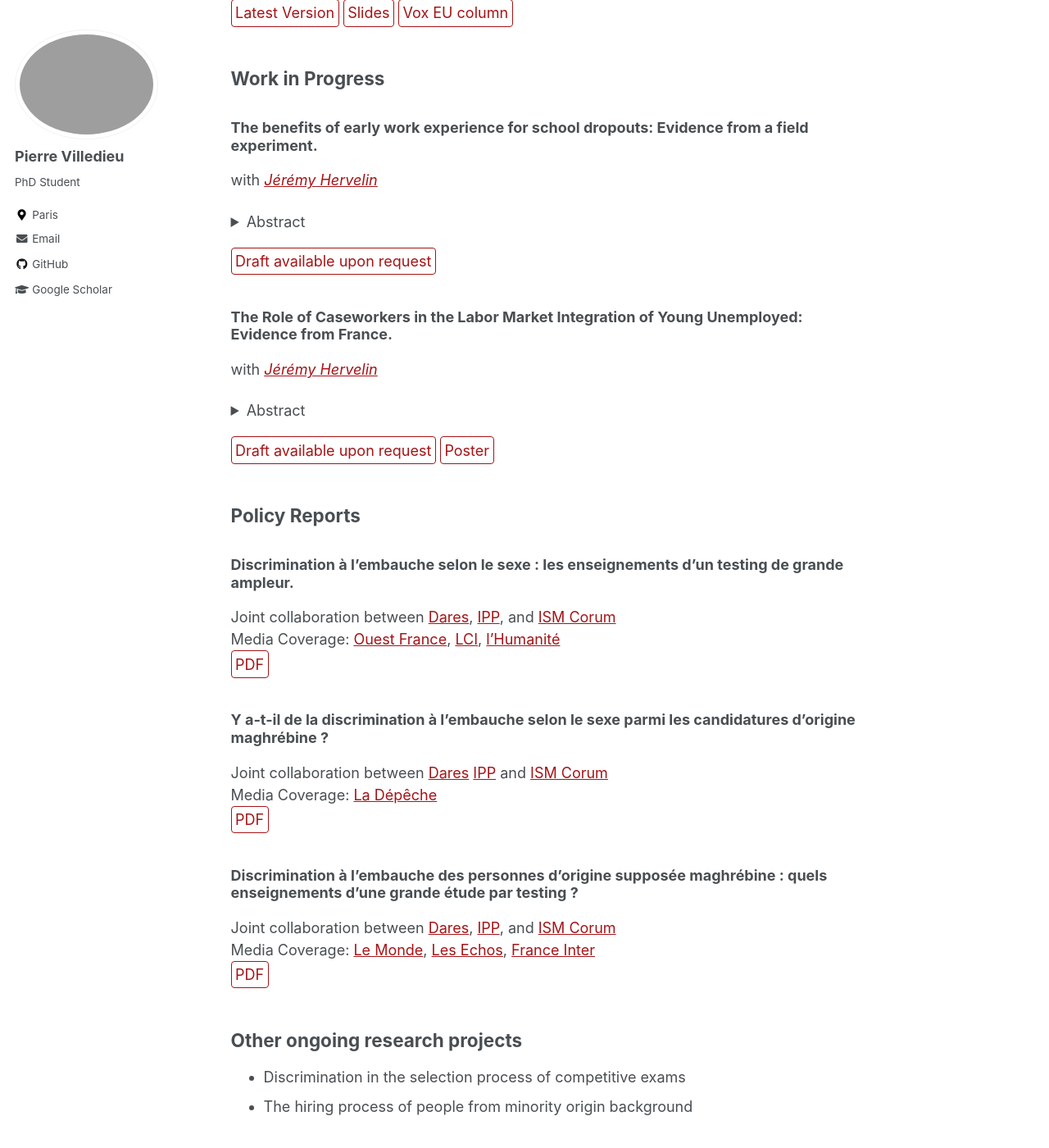
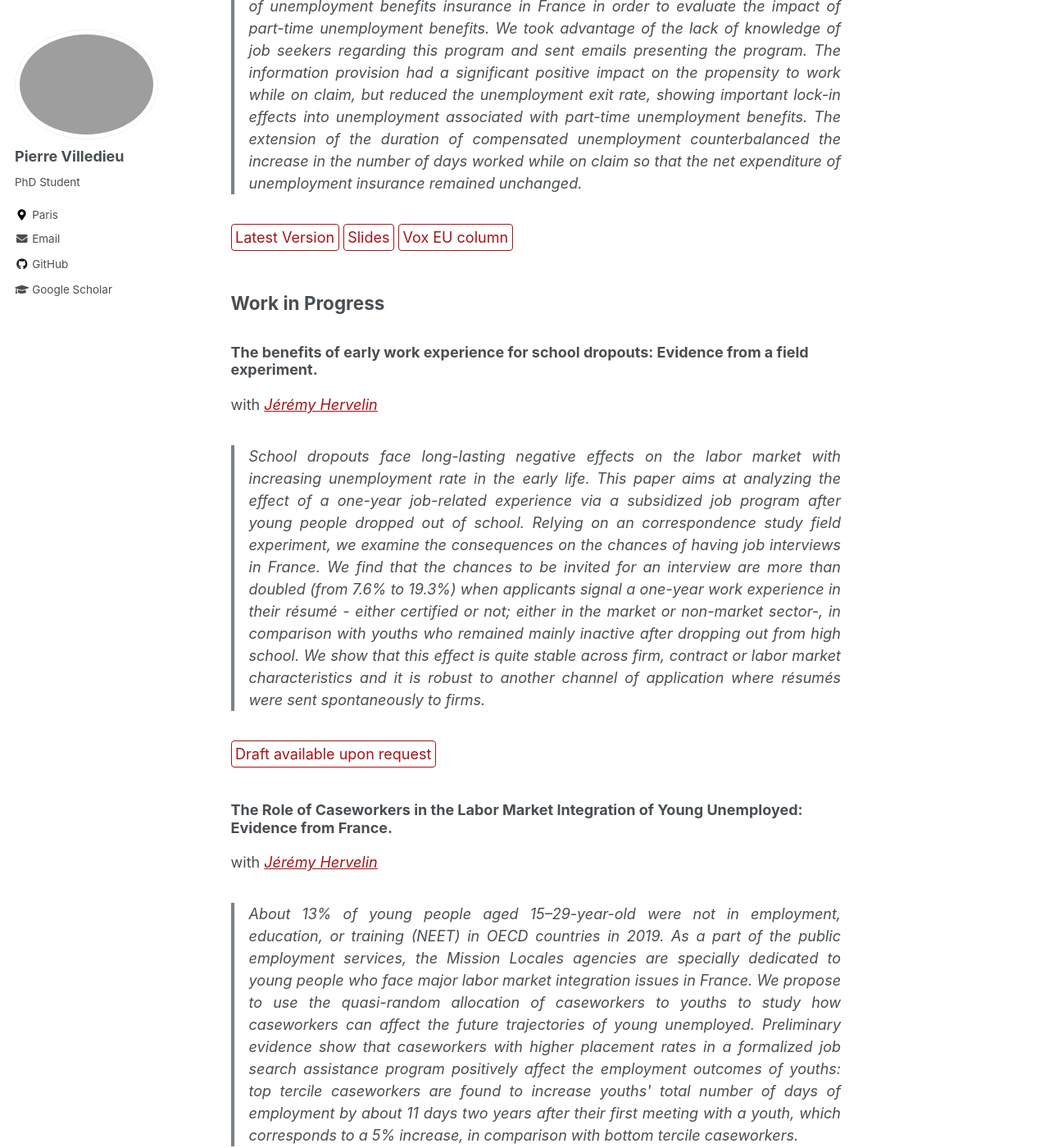
Before and after one commit to pvilledieu/pierre.villedieu, a Jekyll site: the page built from _pages/research.md, in a window 1280 px wide and 1400 px high, scrolled down 390 px. Shown: the whole window at 82% size. Built offline with Jekyll 4.4.1, drawn with Linux system fonts in a browser that asks for light colours; some of the changed text lies outside the part shown.

Commit message:
modify research page

```diff
--- a/_pages/research.html
+++ b/_pages/research.html
@@ -380,15 +380,12 @@ summary {
 <h2>Working Papers</h2>
 <div id="the-lock-in-effects-of-part-time-unemployment-benefits." class="section level3">
 <h3>The Lock-In Effects of Part-Time Unemployment Benefits.</h3>
-<p>with <i><a href="https://sites.google.com/view/helenebenghalem/home">Helène Benghalem</a> and <a href="https://sites.google.com/site/pierrecahuc/">Pierre Cahuc</a></i></p>
-<details class="details-example">
-<p><summary>Abstract</summary></p>
+<p>with <i><a href="https://sites.google.com/view/helenebenghalem/home">Hélène Benghalem</a> and <a href="https://sites.google.com/site/pierrecahuc/">Pierre Cahuc</a></i></p>
 <blockquote>
 <div style="text-align: justify">
 We ran a large randomized controlled experiment among about 150,000 recipients of unemployment benefits insurance in France in order to evaluate the impact of part-time unemployment benefits. We took advantage of the lack of knowledge of job seekers regarding this program and sent emails presenting the program. The information provision had a significant positive impact on the propensity to work while on claim, but reduced the unemployment exit rate, showing important lock-in effects into unemployment associated with part-time unemployment benefits. The extension of the duration of compensated unemployment counterbalanced the increase in the number of days worked while on claim so that the net expenditure of unemployment insurance remained unchanged.
 </div>
 </blockquote>
-</details>
 <p><a href="https://pvilledieu.github.io/pvilledieu/files/pdf/research/Lock-in%20Effects%20of%20Part%20time%20Unemp%20Benefits.pdf">Latest Version</a>{: .btn–research} <a href="https://pvilledieu.github.io/pvilledieu/files/pdf/research/slides-Lock-in%20Effects%20of%20Part%20time%20Unemp%20Benefits.pdf">Slides</a>{: .btn–research} <a href="https://voxeu.org/article/lock-effects-part-time-unemployment-benefits">Vox EU column</a>{: .btn–research}</p>
 </div>
 </div>
--- a/_pages/research.md
+++ b/_pages/research.md
@@ -12,14 +12,10 @@ header:
 
 
 ### The Lock-In Effects of Part-Time Unemployment Benefits.
-with <i>[Helène Benghalem](https://sites.google.com/view/helenebenghalem/home) and [Pierre Cahuc](https://sites.google.com/site/pierrecahuc/)</i>
+with <i>[Hélène Benghalem](https://sites.google.com/view/helenebenghalem/home) and [Pierre Cahuc](https://sites.google.com/site/pierrecahuc/)</i>
 
-<details class="details-example">
-  <summary>Abstract</summary>
-  <div style="text-align: justify">
-We ran a large randomized controlled experiment among about 150,000 recipients of unemployment benefits insurance in France in order to evaluate the impact of part-time unemployment benefits. We took advantage of the lack of knowledge of job seekers regarding this program and sent emails presenting the program. The information provision had a significant positive impact on the propensity to work while on claim, but reduced the unemployment exit rate, showing important lock-in effects into unemployment associated with part-time unemployment benefits. The extension of the duration of compensated unemployment counterbalanced the increase in the number of days worked while on claim so that the net expenditure of unemployment insurance remained unchanged.
-  </div>
-</details>
+> <div style="text-align: justify">
+We ran a large randomized controlled experiment among about 150,000 recipients of unemployment benefits insurance in France in order to evaluate the impact of part-time unemployment benefits. We took advantage of the lack of knowledge of job seekers regarding this program and sent emails presenting the program. The information provision had a significant positive impact on the propensity to work while on claim, but reduced the unemployment exit rate, showing important lock-in effects into unemployment associated with part-time unemployment benefits. The extension of the duration of compensated unemployment counterbalanced the increase in the number of days worked while on claim so that the net expenditure of unemployment insurance remained unchanged.</div>
 
 [Latest Version](https://pvilledieu.github.io/pvilledieu/files/pdf/research/Lock-in Effects of Part time Unemp Benefits.pdf){: .btn--research} [Slides](https://pvilledieu.github.io/pvilledieu/files/pdf/research/slides-Lock-in Effects of Part time Unemp Benefits.pdf){: .btn--research} [Vox EU column](https://voxeu.org/article/lock-effects-part-time-unemployment-benefits){: .btn--research}
 
@@ -30,12 +26,8 @@ We ran a large randomized controlled experiment among about 150,000 recipients o
 ### The benefits of early work experience for school dropouts: Evidence from a field experiment.
 with <i>[Jérémy Hervelin](http://www.jeremy-hervelin.fr)</i>
 
-<details class="details-example">
-  <summary>Abstract</summary>
-  <div style="text-align: justify">
-School dropouts face long-lasting negative effects on the labor market with increasing unemployment rate in the early life. This paper aims at analyzing the effect of a one-year job-related experience via a subsidized job program after young people dropped out of school. Relying on an correspondence study field experiment, we examine the consequences on the chances of having job interviews in France. We find that the chances to be invited for an interview are more than doubled (from 7.6% to 19.3%) when applicants signal a one-year work experience in their résumé - either certified or not; either in the market or non-market sector-, in comparison with youths who remained mainly inactive after dropping out from high school. We show that this effect is quite stable across firm, contract or labor market characteristics and it is robust to another channel of application where résumés were sent spontaneously to firms.
-  </div>
-</details>
+> <div style="text-align: justify">
+School dropouts face long-lasting negative effects on the labor market with increasing unemployment rate in the early life. This paper aims at analyzing the effect of a one-year job-related experience via a subsidized job program after young people dropped out of school. Relying on an correspondence study field experiment, we examine the consequences on the chances of having job interviews in France. We find that the chances to be invited for an interview are more than doubled (from 7.6% to 19.3%) when applicants signal a one-year work experience in their résumé - either certified or not; either in the market or non-market sector-, in comparison with youths who remained mainly inactive after dropping out from high school. We show that this effect is quite stable across firm, contract or labor market characteristics and it is robust to another channel of application where résumés were sent spontaneously to firms.</div>
 
 
 [Draft available upon request](mailto:pierre.villedieu@sciencespo.fr){: .btn--research}
@@ -44,12 +36,8 @@ School dropouts face long-lasting negative effects on the labor market with incr
 ### The Role of Caseworkers in the Labor Market Integration of Young Unemployed: Evidence from France.
 with <i>[Jérémy Hervelin](http://www.jeremy-hervelin.fr)</i>
 
-<details class="details-example">
-    <summary>Abstract</summary>
-    <div style="text-align: justify">
-About 13% of young people aged 15–29-year-old were not in employment, education, or training (NEET) in OECD countries in 2019. As a part of the public employment services, the Mission Locales agencies are specially dedicated to young people who face major labor market integration issues in France. We propose to use the quasi-random allocation of caseworkers to youths to study how caseworkers can affect the future trajectories of young unemployed. Preliminary evidence show that caseworkers with higher placement rates in a formalized job search assistance program positively affect the employment outcomes of youths: top tercile caseworkers are found to increase youths' total number of days of employment by about 11 days two years after their first meeting with a youth, which corresponds to a 5% increase, in comparison with bottom tercile caseworkers.
-    </div>
-</details>
+> <div style="text-align: justify">
+About 13% of young people aged 15–29-year-old were not in employment, education, or training (NEET) in OECD countries in 2019. As a part of the public employment services, the Mission Locales agencies are specially dedicated to young people who face major labor market integration issues in France. We propose to use the quasi-random allocation of caseworkers to youths to study how caseworkers can affect the future trajectories of young unemployed. Preliminary evidence show that caseworkers with higher placement rates in a formalized job search assistance program positively affect the employment outcomes of youths: top tercile caseworkers are found to increase youths' total number of days of employment by about 11 days two years after their first meeting with a youth, which corresponds to a 5% increase, in comparison with bottom tercile caseworkers.</div>
 
 
 [Draft available upon request](mailto:pierre.villedieu@sciencespo.fr){: .btn--research} [Poster](https://pvilledieu.github.io/pvilledieu/files/pdf/research/poster_caseworkers.pdf){: .btn--research}
```
